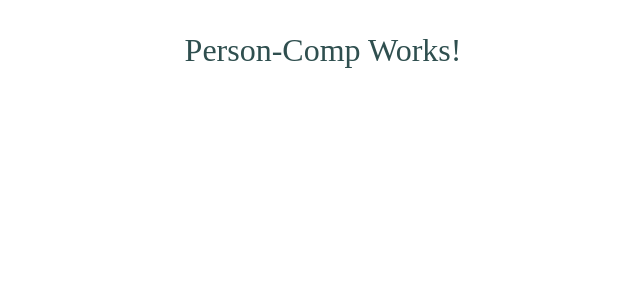
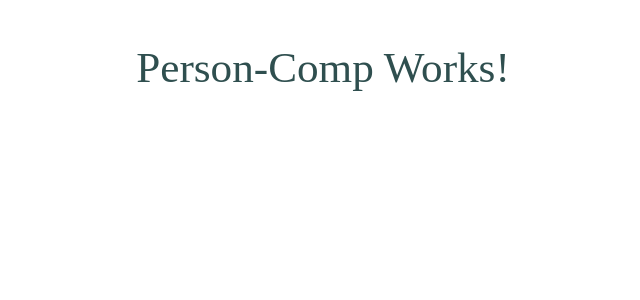
Before and after one commit to talrez11/Angular-App, an Angular app: page / in a window 1280 px wide. Shown: the top 300 px of the page, without its empty margins (317-957 px from the left). Built offline with nearby package versions, Linux system fonts and the light colour scheme.

Commit message:
Style component

```diff
--- a/src/app/person-comp/person-comp.component.css
+++ b/src/app/person-comp/person-comp.component.css
@@ -1,6 +1,6 @@
 p {
     display: block;
-    font-size: 2rem;
+    font-size: 2.7rem;
     text-align: center;
     color: darkslategrey;
     text-transform: capitalize;
```
